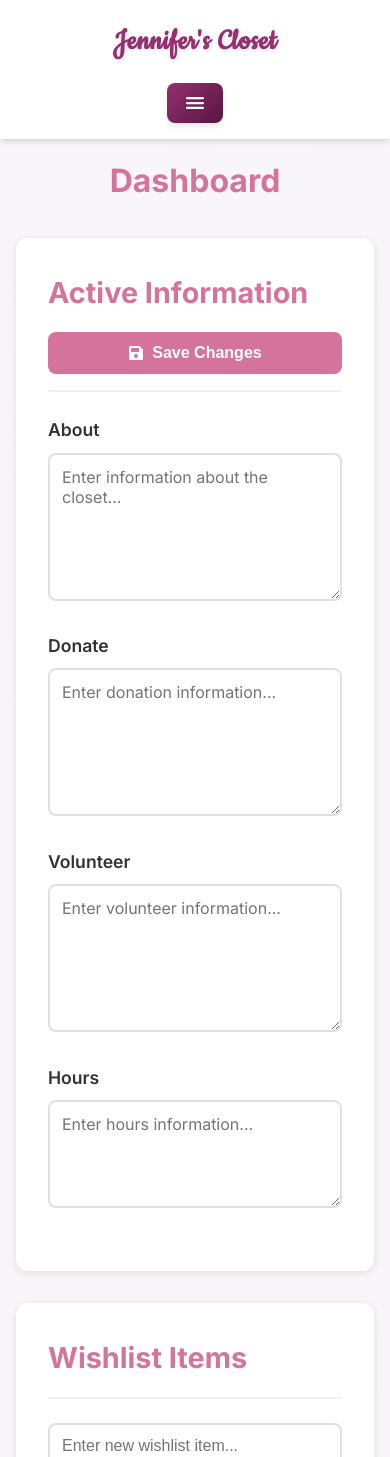
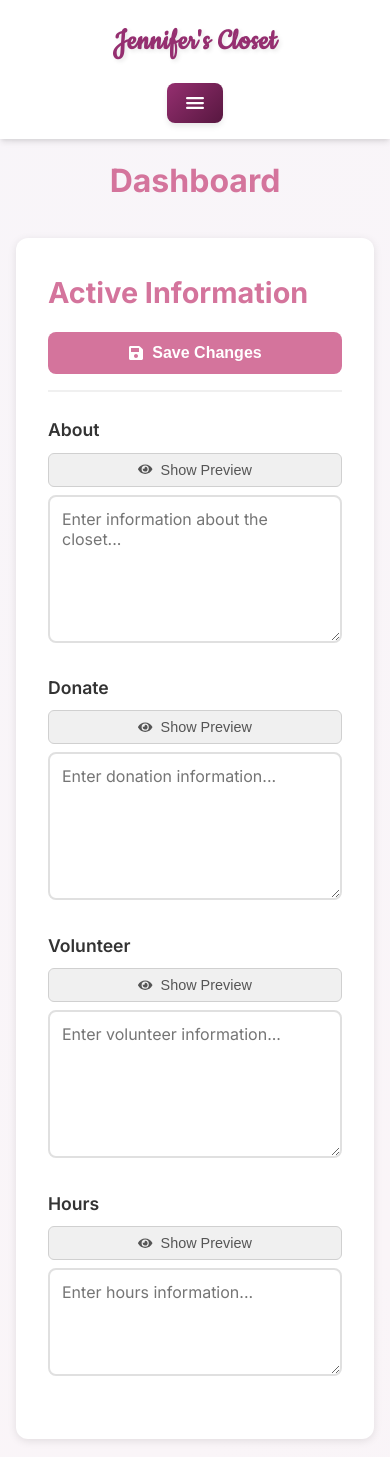
Before and after one commit to journey217/jennifers-closet, a React (Vite) app in the folder frontend/: page /dashboard in a window 390 px wide. Shown: the top 1457 px of the page. Built offline with nearby package versions, Linux system fonts and the light colour scheme; no server answers; a web font is replaced by a local one.

Commit message:
frontend:feat: Added preview button for dashboard fields.

```diff
--- a/frontend/src/Page/Dashboard.jsx
+++ b/frontend/src/Page/Dashboard.jsx
@@ -1,5 +1,5 @@
 import { useEffect, useState } from 'react';
-import { FaSave, FaPlus, FaTrash, FaArrowUp, FaArrowDown } from 'react-icons/fa';
+import { FaSave, FaPlus, FaTrash, FaArrowUp, FaArrowDown, FaEye, FaEyeSlash } from 'react-icons/fa';
 import Navbar from '../Component/Navbar.jsx';
 import Footer from '../Component/Footer.jsx';
 import '../Styles/Dashboard.css';
@@ -10,6 +10,13 @@ const Dashboard = () => {
         donate: '',
         volunteer: '',
         hours: ''
+    });
+
+    const [previews, setPreviews] = useState({
+        about: false,
+        donate: false,
+        volunteer: false,
+        hours: false
     });
 
     const [wishlist, setWishlist] = useState([]);
@@ -55,6 +62,13 @@ const Dashboard = () => {
         setActiveData(prev => ({
             ...prev,
             [field]: value
+        }));
+    };
+
+    const togglePreview = (field) => {
+        setPreviews(prev => ({
+            ...prev,
+            [field]: !prev[field]
         }));
     };
 
@@ -205,7 +219,17 @@ const Dashboard = () => {
                     </div>
 
                     <div className="form-group">
+                        <div className="field-header">
                             <label htmlFor="about">About</label>
+                            <button
+                                className="preview-btn"
+                                onClick={() => togglePreview('about')}
+                                type="button"
+                            >
+                                {previews.about ? <><FaEyeSlash /> Hide Preview</> : <><FaEye /> Show Preview</>}
+                            </button>
+                        </div>
+                        {!previews.about ? (
                             <textarea
                                 id="about"
                                 value={activeData.about}
@@ -213,10 +237,26 @@ const Dashboard = () => {
                                 rows="6"
                                 placeholder="Enter information about the closet..."
                             />
+                        ) : (
+                            <div
+                                className="html-preview"
+                                dangerouslySetInnerHTML={{ __html: activeData.about }}
+                            />
+                        )}
                     </div>
 
                     <div className="form-group">
+                        <div className="field-header">
                             <label htmlFor="donate">Donate</label>
+                            <button
+                                className="preview-btn"
+                                onClick={() => togglePreview('donate')}
+                                type="button"
+                            >
+                                {previews.donate ? <><FaEyeSlash /> Hide Preview</> : <><FaEye /> Show Preview</>}
+                            </button>
+                        </div>
+                        {!previews.donate ? (
                             <textarea
                                 id="donate"
                                 value={activeData.donate}
@@ -224,10 +264,26 @@ const Dashboard = () => {
                                 rows="6"
                                 placeholder="Enter donation information..."
                             />
+                        ) : (
+                            <div
+                                className="html-preview"
+                                dangerouslySetInnerHTML={{ __html: activeData.donate }}
+                            />
+                        )}
                     </div>
 
                     <div className="form-group">
+                        <div className="field-header">
                             <label htmlFor="volunteer">Volunteer</label>
+                            <button
+                                className="preview-btn"
+                                onClick={() => togglePreview('volunteer')}
+                                type="button"
+                            >
+                                {previews.volunteer ? <><FaEyeSlash /> Hide Preview</> : <><FaEye /> Show Preview</>}
+                            </button>
+                        </div>
+                        {!previews.volunteer ? (
                             <textarea
                                 id="volunteer"
                                 value={activeData.volunteer}
@@ -235,10 +291,26 @@ const Dashboard = () => {
                                 rows="6"
                                 placeholder="Enter volunteer information..."
                             />
+                        ) : (
+                            <div
+                                className="html-preview"
+                                dangerouslySetInnerHTML={{ __html: activeData.volunteer }}
+                            />
+                        )}
                     </div>
 
                     <div className="form-group">
+                        <div className="field-header">
                             <label htmlFor="hours">Hours</label>
+                            <button
+                                className="preview-btn"
+                                onClick={() => togglePreview('hours')}
+                                type="button"
+                            >
+                                {previews.hours ? <><FaEyeSlash /> Hide Preview</> : <><FaEye /> Show Preview</>}
+                            </button>
+                        </div>
+                        {!previews.hours ? (
                             <textarea
                                 id="hours"
                                 value={activeData.hours}
@@ -246,6 +318,12 @@ const Dashboard = () => {
                                 rows="4"
                                 placeholder="Enter hours information..."
                             />
+                        ) : (
+                            <div
+                                className="html-preview"
+                                dangerouslySetInnerHTML={{ __html: activeData.hours }}
+                            />
+                        )}
                     </div>
                 </section>
 
--- a/frontend/src/Styles/Dashboard.css
+++ b/frontend/src/Styles/Dashboard.css
@@ -106,12 +106,43 @@
     margin-bottom: 1.5rem;
 }
 
+.field-header {
+    display: flex;
+    justify-content: space-between;
+    align-items: center;
+    margin-bottom: 0.5rem;
+}
+
 .form-group label {
-    display: block;
     font-size: 1.1rem;
     font-weight: 600;
     color: #333;
-    margin-bottom: 0.5rem;
+    margin: 0;
+}
+
+.preview-btn {
+    display: flex;
+    align-items: center;
+    gap: 0.5rem;
+    background-color: #f0f0f0;
+    color: #555;
+    border: 1px solid #d0d0d0;
+    padding: 0.5rem 1rem;
+    border-radius: 6px;
+    font-size: 0.9rem;
+    font-weight: 500;
+    cursor: pointer;
+    transition: all 0.3s ease;
+}
+
+.preview-btn:hover {
+    background-color: #e0e0e0;
+    border-color: #c0c0c0;
+    transform: translateY(-1px);
+}
+
+.preview-btn svg {
+    font-size: 0.9rem;
 }
 
 .form-group textarea {
@@ -129,6 +160,53 @@
     outline: none;
     border-color: #d4749c;
     box-shadow: 0 0 0 3px rgba(212, 116, 156, 0.1);
+}
+
+.html-preview {
+    width: 100%;
+    min-height: 150px;
+    padding: 1rem;
+    border: 2px solid #e0e0e0;
+    border-radius: 8px;
+    background-color: #fafafa;
+    font-size: 1rem;
+    line-height: 1.6;
+    overflow-wrap: break-word;
+}
+
+.html-preview p {
+    margin: 0.5rem 0;
+}
+
+.html-preview h1,
+.html-preview h2,
+.html-preview h3,
+.html-preview h4,
+.html-preview h5,
+.html-preview h6 {
+    margin: 1rem 0 0.5rem 0;
+    color: #d4749c;
+}
+
+.html-preview ul,
+.html-preview ol {
+    margin: 0.5rem 0;
+    padding-left: 2rem;
+}
+
+.html-preview a {
+    color: #d4749c;
+    text-decoration: underline;
+}
+
+.html-preview strong,
+.html-preview b {
+    font-weight: 600;
+}
+
+.html-preview em,
+.html-preview i {
+    font-style: italic;
 }
 
 .add-item-form {
@@ -267,6 +345,17 @@
         justify-content: center;
     }
 
+    .field-header {
+        flex-direction: column;
+        align-items: flex-start;
+        gap: 0.5rem;
+    }
+
+    .preview-btn {
+        width: 100%;
+        justify-content: center;
+    }
+
     .add-item-form {
         flex-direction: column;
     }
```
Lines whose indentation alone changed are shown as unchanged.
